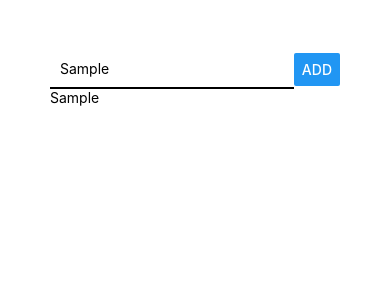
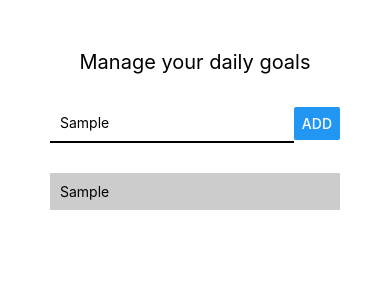
Before and after one commit to fmaranflorentino/goals-manager, a React Native app: screen / in a window 390 px wide. Both pictures are taken after typing "Sample" into the empty fields and a click on the button "ADD". Shown: the top 300 px of the page. Built offline with nearby package versions, Linux system fonts and the light colour scheme.

Commit message:
feat(flatList): Optimazing lists with FlatList

```diff
--- a/App.js
+++ b/App.js
@@ -1,20 +1,24 @@
 import React, { useState } from 'react';
-import { StyleSheet, View, Text, TextInput, Button } from 'react-native';
+import { StyleSheet, View, Text, TextInput, Button, ScrollView, FlatList } from 'react-native';
 
 export default function App() {
-  const [ enteredGoal, setEnteredGoal ] = useState('');
-  const [ courseGoals, setCourseGoals ] = useState([]);
+  const [enteredGoal, setEnteredGoal] = useState('');
+  const [courseGoals, setCourseGoals] = useState([]);
 
   const goalInputHandler = (enteredText) => {
     setEnteredGoal(enteredText)
   }
 
   const addGoalHandler = () => {
-   setCourseGoals(currentGoals => [...currentGoals, enteredGoal]);
+    setCourseGoals(currentGoals => [...currentGoals, { key: Math.random().toString(), value: enteredGoal }]);
   }
 
   return (
     <View style={styles.screen}>
+
+      <Text style={styles.pageTitle}>
+        Manage your daily goals
+      </Text>
 
       <View style={styles.inputContainer}>
         <TextInput
@@ -22,12 +26,29 @@ export default function App() {
           style={styles.input}
           onChangeText={goalInputHandler}
           value={enteredGoal} />
+
         <Button title="ADD" onPress={addGoalHandler} />
       </View>
 
-      <View>
-        {courseGoals.map((goal) => <Text key={goal}>{goal}</Text>)}
-      </View>
+      <FlatList
+        style={styles.listContainer}
+        data={courseGoals}
+        renderItem={itemData => (
+          <View style={styles.listItems}>
+            <Text>{itemData.item.value}</Text>
+          </View>
+        )}
+      />
+
+      {/* <ScrollView style={styles.listContainer}>
+        {courseGoals.map((goal) =>
+          <View key={goal} style={styles.listItems}>
+            <Text>{goal}</Text>
+          </View>
+        )}
+      </ScrollView> */}
+      {/* <scroll view is used for small lists, flatList for big lists> */}
+
 
     </View>
   );
@@ -39,6 +60,12 @@ const styles = StyleSheet.create({
     padding: 50
   },
 
+  pageTitle: {
+    fontSize: 20,
+    textAlign: 'center',
+    marginBottom: 30,
+  },
+
   inputContainer: {
     flexDirection: 'row',
     justifyContent: 'space-between',
@@ -47,5 +74,15 @@ const styles = StyleSheet.create({
 
   input: {
     borderBottomColor: 'black', borderBottomWidth: 2, width: '85%', padding: 10
-  }
+  },
+
+  listContainer: {
+    marginTop: 30,
+  },
+
+  listItems: {
+    padding: 10,
+    marginBottom: 10,
+    backgroundColor: '#ccc',
+  },
 });
```
